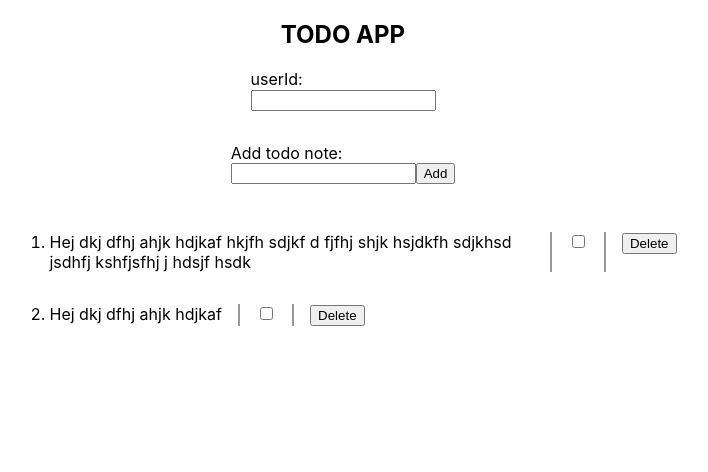
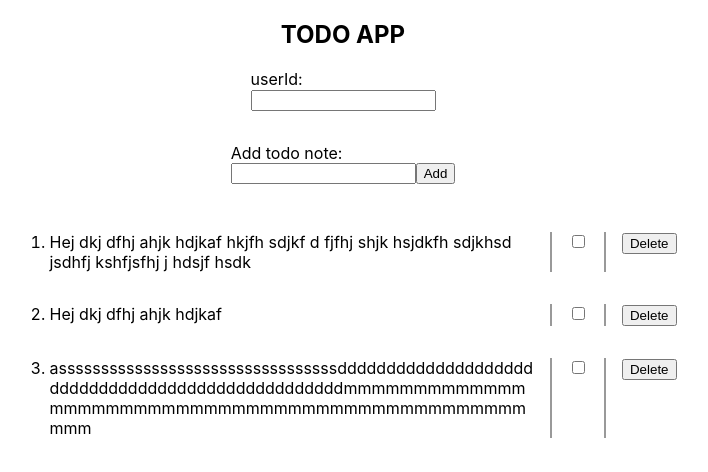
Before and after one commit to Rafal1/React-TodoApp, a React (Create React App) app: page / in a window 1280 px wide. Shown: the top 472 px of the page, without its empty margins (297-1005 px from the left). Built offline with nearby package versions, Linux system fonts and the light colour scheme.

Commit message:
static done

```diff
--- a/src/containers/App.js
+++ b/src/containers/App.js
@@ -43,6 +43,17 @@ class App extends Component {
               </div>
             </div>
           </li>
+          <li key='' className='todoItem'> {/* dać id z api */}
+            <div class='setInRow'>
+              <div class='todoContent'>asssssssssssssssssssssssssssssssssddddddddddddddddddddddddddddddddddddddddddddddddddmmmmmmmmmmmmmmmmmmmmmmmmmmmmmmmmmmmmmmmmmmmmmmmmmm</div>
+              <div class='todoControlBox'>
+                <input type='checkbox' value=''></input>
+              </div>
+              <div class='todoControlBox'>
+                <button onclick=''>Delete</button>
+              </div>
+            </div>
+          </li>
         </ol>
       </div>
     )
--- a/src/index.css
+++ b/src/index.css
@@ -38,9 +38,11 @@ code {
 }
 
 .todoContent {
+  width: 20em;
+  width: 48ch;
   max-width: 20em;
   max-width: 48ch;
-  /* overflow-wrap: break-word; */
+  overflow-wrap: break-word; /* word break*/
 }
 
 .todoControlBox {
```
